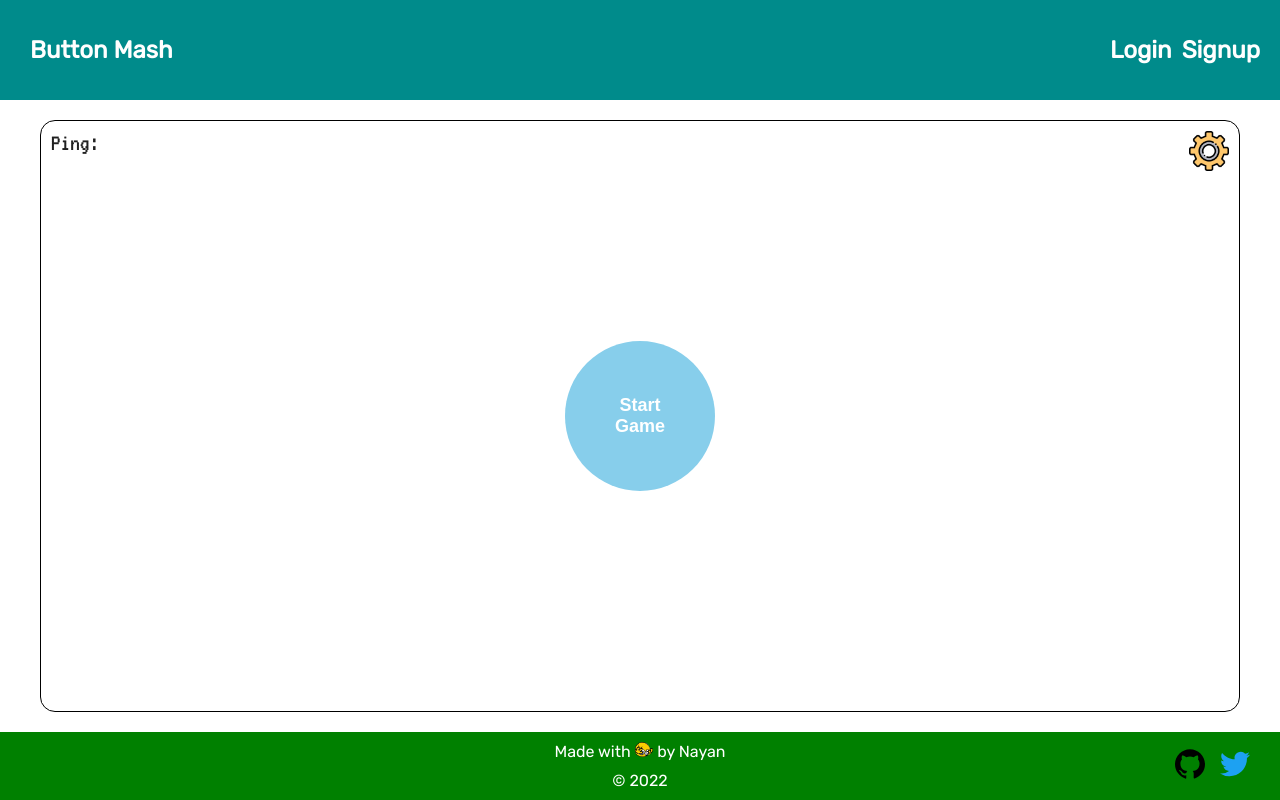
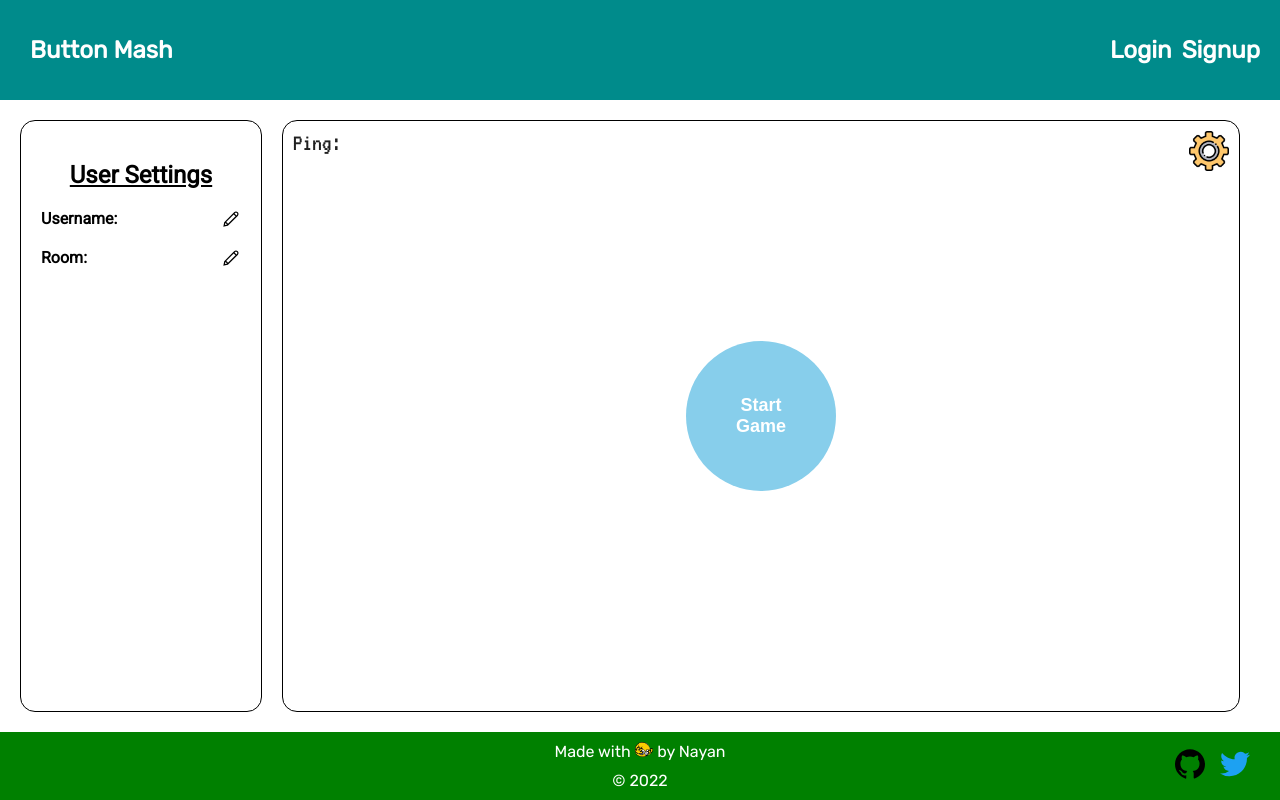
Before and after one commit to TheOneMaster/button-mash-flask, a Flask app: page /game in a window 1280 px wide. Run offline with Flask 2, Linux system fonts and the light colour scheme; some libraries are stand-ins or nearby versions.

Commit message:
Created user settings tab on the left
- Made right tab game settings (currently disabled)
- Added edit buttons instead of always having text input
- Made game JS load asynchronously

```diff
--- a/server/static/CSS/style.css
+++ b/server/static/CSS/style.css
@@ -5,6 +5,7 @@
   --background-color: rgb(18, 18, 18);
   --primary-font-color: rgba(255, 255, 255, 0.87);
   --second-font-color: rgba(255, 255, 255, 0.6);
+  --current-user-color: rgba(100, 150, 255, 0.8);
 }
 
 body {
@@ -267,6 +268,56 @@ footer #link-twitter {
   height: 100%;
 }
 
+.user-settings {
+  min-width: 200px;
+  border-radius: 15px;
+  padding: 20px;
+  border: 1px solid black;
+  z-index: 1;
+  background-color: rgba(255, 255, 255, 0.05);
+}
+.user-settings .user-settings-top {
+  align-items: center;
+}
+.user-settings .user-settings-top ul {
+  list-style-type: none;
+  margin: 0;
+  padding: 0;
+  width: 100%;
+}
+.user-settings .user-settings-top h2 {
+  text-decoration: underline;
+}
+.user-settings .user-settings-item {
+  color: var(--primary-font-color);
+  font-weight: bold;
+  margin-bottom: 15px;
+}
+.user-settings .user-settings-item:last-child {
+  margin-left: auto;
+}
+.user-settings .user-settings-item span {
+  color: var(--second-font-color);
+  margin-left: 5px;
+  font-weight: 400;
+}
+.user-settings .user-settings-item input {
+  margin-left: 10px;
+}
+.user-settings .user-settings-item svg {
+  fill: white;
+  height: 20px;
+  width: 20px;
+  cursor: pointer;
+  margin-left: 10px;
+}
+.user-settings .user-settings-item > div {
+  margin-left: auto;
+}
+.user-settings #username {
+  color: var(--current-user-color);
+}
+
 .game-main {
   flex-grow: 1;
   margin-left: 20px;
@@ -280,7 +331,7 @@ footer #link-twitter {
 }
 
 .current-user {
-  color: rgba(100, 150, 255, 0.8);
+  color: var(--current-user-color);
 }
 
 .lobby-screen {
@@ -464,6 +515,7 @@ footer #link-twitter {
     --background-color: white;
     --primary-font-color: black;
     --second-font-color: rgb(32, 32, 32);
+    --current-user-color: rgb(100, 150, 255);
   }
   .topbar {
     background-color: var(--theme-color);
@@ -480,6 +532,9 @@ footer #link-twitter {
   }
   .game-settings, .game-main, .authbox {
     background-color: initial;
+  }
+  .user-settings .user-settings-item svg {
+    fill: black;
   }
   .current-user {
     color: rgb(100, 150, 255);
--- a/server/static/SCSS/style.scss
+++ b/server/static/SCSS/style.scss
@@ -20,6 +20,10 @@ $score_bar_damn_col: darkorange;
     --background-color: rgb(18, 18, 18);
     --primary-font-color: rgba(255, 255, 255, 0.87);
     --second-font-color: rgba(255, 255, 255, 0.6);
+
+
+    --current-user-color: #{rgba($current_user, 0.8)};
+
 }
 
 body {
@@ -326,6 +330,67 @@ footer {
     height: 100%;
 }
 
+.user-settings {
+    min-width: 200px;
+    border-radius: 15px;
+    padding: 20px;
+    border: 1px solid black;
+
+    @include elevation(1);
+
+    .user-settings-top {
+
+        align-items: center;
+
+        ul {
+            list-style-type: none;
+            margin: 0;
+            padding: 0;
+            width: 100%;
+        }
+
+        h2 {
+            text-decoration: underline;
+        }
+    }
+
+    .user-settings-item {
+        color: var(--primary-font-color);
+        font-weight: bold;
+        margin-bottom: 15px;
+
+        &:last-child {
+            margin-left: auto;
+        }
+
+        span{
+            color: var(--second-font-color);
+            margin-left: 5px;
+            font-weight: 400;
+        }
+
+        input {
+            margin-left: 10px;
+        }
+
+        svg {
+            fill: white;
+            height: 20px;
+            width: 20px;
+            cursor: pointer;
+            margin-left: 10px;
+        }
+
+        &>div{
+            margin-left: auto;
+        }
+    }
+
+    #username {
+        color: var(--current-user-color);
+    }
+}
+
 .game-main {
     flex-grow: 1;
     margin-left: 20px;
@@ -339,7 +404,7 @@ footer {
 }
 
 .current-user {
-    color: rgba($current_user, 0.8);
+    color: var(--current-user-color);
 }
 
 .lobby-screen {
@@ -548,6 +613,8 @@ $dropdown_item_border: rgba(black, 0.8);
 
         --primary-font-color: black;
         --second-font-color: rgb(32, 32, 32);
+
+        --current-user-color: #{$current_user};
     }
 
     .topbar {
@@ -569,6 +636,15 @@ $dropdown_item_border: rgba(black, 0.8);
 
     .game-settings, .game-main, .authbox {
         background-color: initial;
+    }
+
+    .user-settings {
+
+        .user-settings-item {
+            svg {
+                fill: black;
+            }
+        }
     }
 
     .current-user {
--- a/server/static/client-JS/game.js
+++ b/server/static/client-JS/game.js
@@ -1,13 +1,28 @@
-// JS for the HTML
 "use strict"
 
+class UserSettings {
+
+  constructor(username="", lobby="", mashKey=" ") {
+    this.username = username;
+    this.room = lobby;
+    this.mashKey = mashKey;
+  }
+}
+
+const USER_SETTINGS = new UserSettings();
+
 const eventHandlers = {
+  // Global event handlers for the DOM are stored here
+
   settingsToggle: function () {
+    // Toggle settings menu visibility
     let settings = document.getElementById("gameSettings");
     settings.classList.toggle("hidden");
   },
 
   activeLobby: function () {
+    // Set currently clicked lobby as "active"
+
     let lobby = document.getElementById('lobbyGrid');
     let rooms = lobby.childNodes;
 
@@ -22,13 +37,111 @@ const eventHandlers = {
 
     this.classList.add(active)
   },
+
+  editUsername: function() {
+
+    // Get current username
+    let usernameEl = document.getElementById("username");
+    let username = usernameEl.textContent.trim();
+
+    // Replace span with input
+
+    let inputEl = document.createElement("input");
+    inputEl.id = "usernameInput";
+    inputEl.value = username;                  // Add current username to the input element text
+
+    usernameEl.replaceWith(inputEl);
+
+    inputEl.addEventListener("keypress", (e) => {
+      if (e.key === 'Enter') {
+        eventHandlers.saveUsername();
+      }
+    })
+
+    inputEl.focus()
+
+    let editUserEl = document.getElementById('editUsername');
+    editUserEl.removeEventListener("click", eventHandlers.editUsername);
+    editUserEl.addEventListener("click", eventHandlers.saveUsername);
+  },
+
+  saveUsername: function() {
+
+    let inputEl = document.getElementById("usernameInput");
+
+    let newUsernameEl = document.createElement("span");
+    newUsernameEl.id = "username";
+
+    newUsernameEl.textContent = inputEl.value.trim();
+    inputEl.replaceWith(newUsernameEl);
+
+    changeUsername()
+
+    let editUserEl = document.getElementById('editUsername');
+    editUserEl.removeEventListener("click", eventHandlers.saveUsername);
+    editUserEl.addEventListener("click", eventHandlers.editUsername);
+  },
+
+  editRoom: function() {
+    let roomEl = document.getElementById("room");
+    let roomNum = Number(roomEl.textContent);
+
+    let roomInput = document.createElement("input");
+    roomInput.id = "roomInput";
+    roomInput.value = roomNum;
+
+    roomEl.replaceWith(roomInput);
+
+    roomInput.addEventListener("keypress", (e) => {
+      if (e.key === 'Enter') {
+        eventHandlers.saveRoom();
+      }
+    })
+
+    roomInput.focus();
+
+    let editRoomEl = document.getElementById("editRoom");
+    editRoomEl.removeEventListener("click", eventHandlers.editRoom);
+    editRoomEl.addEventListener("click", eventHandlers.saveRoom);
+
+  },
+
+  saveRoom: function() {
+    let inputEl = document.getElementById("roomInput");
+
+    let newRoomEl = document.createElement("span");
+    newRoomEl.id = "room";
+
+    newRoomEl.textContent = inputEl.value.trim();
+    inputEl.replaceWith(newRoomEl);
+
+    changeRoom()
+    console.log('test')
+
+    let editRoomEl = document.getElementById('editRoom');
+    editRoomEl.removeEventListener("click", eventHandlers.saveRoom);
+    editRoomEl.addEventListener("click", eventHandlers.editRoom);
+  }
 };
 
 function addEventHandlers() {
 
+  // Add event handlers to the DOM on initial page load
+
   // Settings wheel click listener
   let settings_gear = document.getElementById("settingsGear");
   settings_gear.addEventListener("click", eventHandlers.settingsToggle);
+
+  // Edit & Save username
+  let editUserEl = document.getElementById('editUsername');
+  if (editUserEl !== null) {
+    editUserEl.addEventListener("click", eventHandlers.editUsername);
+  }
+
+  // Edit & Save room number
+  let editRoomEl = document.getElementById("editRoom");
+  editRoomEl.addEventListener("click", eventHandlers.editRoom);
+
 }
 
 // Socket IO stuff
@@ -36,28 +149,22 @@ function addEventHandlers() {
 const socket = io();
 
 function changeRoom() {
-  let room_entry = document.getElementById("roomId");
-  let curRoom = document.getElementById("roomId-str");
 
-  curRoom = curRoom.textContent.slice(17);
-  let room = room_entry.value;
+  let roomEl = document.getElementById("room");
+  let roomNum = Number(roomEl.textContent);
 
-  if (room && room !== curRoom) {
-    socket.emit("room-change", Number(room));
-    room_entry.value = "";
+  if (roomNum !== USER_SETTINGS.room) {
+    socket.emit("room-change", roomNum)
   }
+
 }
 
 function changeUsername() {
-  let userString = document.getElementById("username-str");
-  let username = userString.dataset.str;
+  let usernameEl = document.getElementById("username");
+  let username = usernameEl.textContent;
 
-  let usernameInp = document.getElementById("usernameInp");
-  let inpString = usernameInp.value;
-
-  if (inpString && username !== inpString) {
-    socket.emit("username-change", inpString);
-    usernameInp.value = "";
+  if (username !== USER_SETTINGS.username) {
+    socket.emit("username-change", username);
   }
 }
 
@@ -101,7 +208,7 @@ socket.on('latency-pong', () => {
     pingEl = document.getElementById('pingOutput');
   }
 
-  pingEl.textContent = ping;
+  pingEl.textContent = `${ping} ms`;
 })
 
 
@@ -113,32 +220,24 @@ socket.on("client-settings", (json) => {
   let username = json.username;
   let room = json.room;
 
-  let curUserEl = document.getElementById("username-str");
-  let curUser = curUserEl.dataset.str;
+  USER_SETTINGS.username = username;
+  USER_SETTINGS.room = room;
 
-  if (!curUser || curUser !== username) {
-    curUserEl.dataset.str = username;
-    curUserEl.textContent = `Username: ${username}`;
-  }
+  let usernameEl = document.getElementById("username");
+  usernameEl.textContent = username;
 
-  let curRoomEl = document.getElementById("roomId-str");
-  let curRoom = curRoomEl.dataset.room;
-
-  if (!curRoom || curRoom !== room) {
-    curRoomEl.dataset.room = room;
-    curRoomEl.textContent = `Current room ID: ${room}`;
-  }
-
-  // console.log("Updated settings");
+  let roomEl = document.getElementById('room');
+  roomEl.textContent = room;
 });
 
 socket.on('room-update', (clients) => {
 
+  console.log(clients);
+
   let template = document.getElementById('clientMain').content.firstElementChild;
   let client_screen = document.getElementById('lobbyMain');
 
-  let curUserEl = document.getElementById('username-str');
-  let curUser = curUserEl.dataset.str;
+  let curUser = USER_SETTINGS.username;
 
   let clientList = []
   for (let client in clients) {
@@ -344,3 +443,5 @@ const game = {
     }
   },
 };
+
+addEventHandlers();
--- a/server/templates/game.jinja
+++ b/server/templates/game.jinja
@@ -2,11 +2,61 @@
 
 {% block head %}
 <script src="https://cdnjs.cloudflare.com/ajax/libs/socket.io/4.0.1/socket.io.js" integrity="sha512-q/dWJ3kcmjBLU4Qc47E4A9kTB4m3wuTY7vkFJDTZKjTs8jhyGQnaUrxa0Ytd0ssMZhbNua9hE+E7Qv1j+DyZwA==" crossorigin="anonymous"></script>
-<script type="text/javascript" src="{{ url_for('static', filename='client-JS/game.js') }}"></script>
+<script type="text/javascript" src="{{ url_for('static', filename='client-JS/game.js') }}" async></script>
 {% endblock %}
 
 {% block body %}
 <div class="game-container flex-row">
+
+    <div class="user-settings" id="UserSettings">
+
+        <div class="user-settings-top flex-col">
+
+            <h2>User Settings</h2>
+
+            <ul>
+
+            <li>
+                <div class="user-settings-item flex-row">
+                    Username:
+
+                    {% if current_user.is_authenticated %}
+                        <span id="username">{{current_user.username}}</span>
+
+                    {% else %}
+                        <span id="username"></span>
+
+                        <div id="editUsername" title="Change username">
+                            <svg xmlns="http://www.w3.org/2000/svg"  viewBox="0 0 32 32" width="64px" height="64px">
+                                <path d="M 23.90625 3.96875 C 22.859375 3.96875 21.8125 4.375 21 5.1875 L 5.1875 21 L 5.125 21.3125 L 4.03125 26.8125 L 3.71875 28.28125 L 5.1875 27.96875 L 10.6875 26.875 L 11 26.8125 L 26.8125 11 C 28.4375 9.375 28.4375 6.8125 26.8125 5.1875 C 26 4.375 24.953125 3.96875 23.90625 3.96875 Z M 23.90625 5.875 C 24.410156 5.875 24.917969 6.105469 25.40625 6.59375 C 26.378906 7.566406 26.378906 8.621094 25.40625 9.59375 L 24.6875 10.28125 L 21.71875 7.3125 L 22.40625 6.59375 C 22.894531 6.105469 23.402344 5.875 23.90625 5.875 Z M 20.3125 8.71875 L 23.28125 11.6875 L 11.1875 23.78125 C 10.53125 22.5 9.5 21.46875 8.21875 20.8125 Z M 6.9375 22.4375 C 8.136719 22.921875 9.078125 23.863281 9.5625 25.0625 L 6.28125 25.71875 Z"/>
+                            </svg>
+                        </div>
+
+                    {% endif %}
+                </div>
+            </li>
+
+            <li>
+
+                <div class="user-settings-item flex-row">
+                Room:
+                <span id="room"></span>
+                    <div id="editRoom" title="Change room">
+                        <svg xmlns="http://www.w3.org/2000/svg"  viewBox="0 0 32 32" width="64px" height="64px">
+                            <path d="M 23.90625 3.96875 C 22.859375 3.96875 21.8125 4.375 21 5.1875 L 5.1875 21 L 5.125 21.3125 L 4.03125 26.8125 L 3.71875 28.28125 L 5.1875 27.96875 L 10.6875 26.875 L 11 26.8125 L 26.8125 11 C 28.4375 9.375 28.4375 6.8125 26.8125 5.1875 C 26 4.375 24.953125 3.96875 23.90625 3.96875 Z M 23.90625 5.875 C 24.410156 5.875 24.917969 6.105469 25.40625 6.59375 C 26.378906 7.566406 26.378906 8.621094 25.40625 9.59375 L 24.6875 10.28125 L 21.71875 7.3125 L 22.40625 6.59375 C 22.894531 6.105469 23.402344 5.875 23.90625 5.875 Z M 20.3125 8.71875 L 23.28125 11.6875 L 11.1875 23.78125 C 10.53125 22.5 9.5 21.46875 8.21875 20.8125 Z M 6.9375 22.4375 C 8.136719 22.921875 9.078125 23.863281 9.5625 25.0625 L 6.28125 25.71875 Z"/>
+                        </svg>
+                    </div>
+                </div>
+
+            </li>
+
+
+
+            </ul>
+        </div>
+
+    </div>
+
     <div class="game-main" id="gameMain" tabindex="1">
         <img id="settingsGear" src="{{ url_for('static', filename='Images/gear.webp') }}">
 
@@ -45,23 +95,9 @@
 
     <div class="game-settings flex-col settings-transition hidden" id="gameSettings">
 
-        <div class="username-settings settings-div flex-col" >
+        <h2>Game Settings</h2>
 
-            <h2>Username</h2>
-            <h3 class="settings-str" id="username-str">Username:</h3>
-            <input type="text" class="settings-input input" placeholder="Enter username" id="usernameInp">
-            <button id="changeUserBtn" class="user-btn submit-btn btn" onclick="changeUsername()">Change username</button>
-
-        </div>
-
-        <div class="room-settings settings-div flex-col">
-
-            <h2>Room Settings</h2>
-            <h3 id="roomId-str" class="settings-str">Current room ID: </h3>
-            <input type="text" class="settings-input input" placeholder="Enter room number" id="roomId">
-            <button id="changeRoomBtn" class="room-btn submit-btn btn" onclick="changeRoom()">Change Room</button>
-
-        </div>
+        <h3>Disabled for now</h3>
 
     </div>
 
@@ -98,8 +134,5 @@
 
 
 </dialog>
-<script type="text/javascript">
-    addEventHandlers()
-</script>
 
 {% endblock %}
```
Also changed, not shown: 1 other file.
